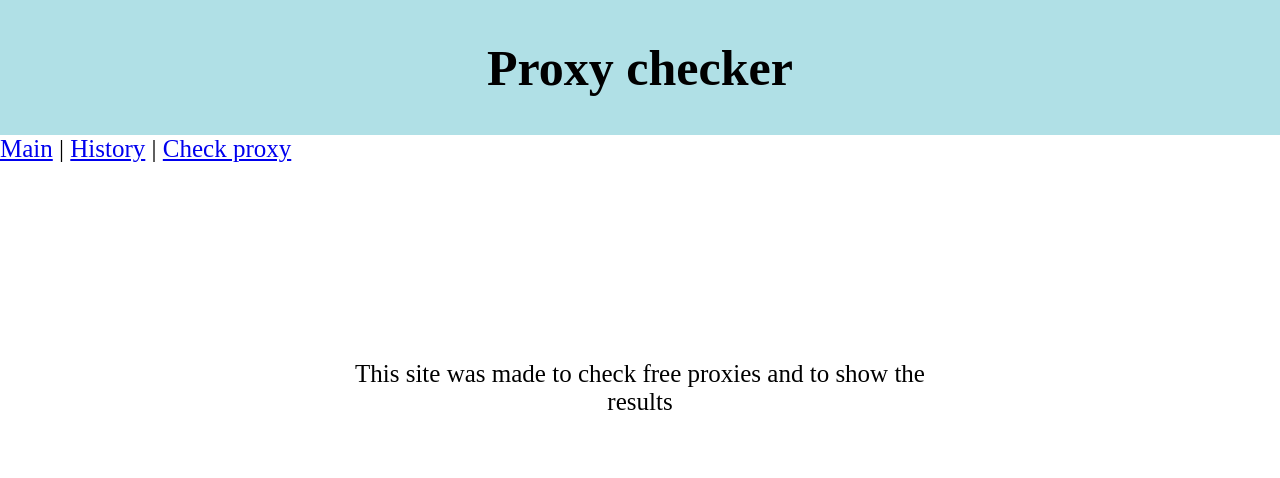
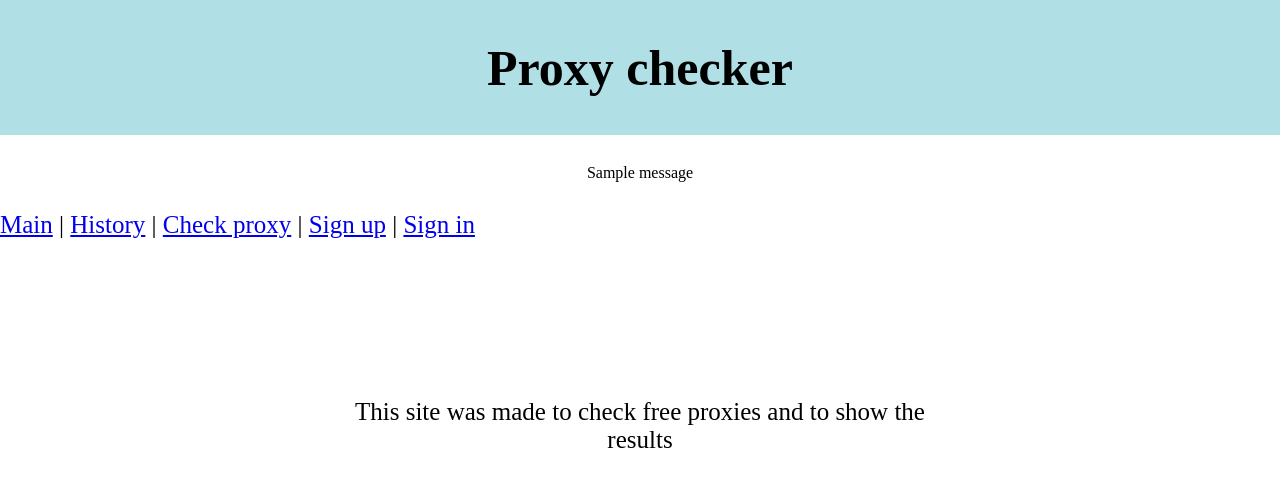
Before and after one commit to Viacheslav500/proxy-checker-web, a Flask app: page / in a window 1280 px wide. Shown: the top 478 px of the page. Run offline with Flask 3, Linux system fonts and the light colour scheme; one stand-in notice (Sample message) is shown.

Commit message:
Added session into app file; added flash messages in base.html; added styles for alerts; added /logout; changed menu

```diff
--- a/src/app.py
+++ b/src/app.py
@@ -1,6 +1,6 @@
 import os
 from dotenv import load_dotenv
-from flask import Flask, request, render_template, redirect, url_for, flash
+from flask import Flask, request, render_template, redirect, url_for, flash, session
 from db import (
         insert_user_table,
         insert_proxy_data,
@@ -80,13 +80,24 @@ def login_user():
         password = request.form.get('login_password', '')
         result = check_hash(name, password)
         if result is True:
+            session.clear()
+            session['name'] = name
+            session['logged_in'] = True
             flash('You are logged in', 'alert-success')
+            return redirect(url_for('showing_main_page'))
         elif result is False:
             flash('Incorrect password', 'alert-danger')
         else:
             flash('User is not found', 'alert-danger')
-        return redirect(url_for('showing_main_page'))
+        return redirect(url_for('login_user'))
     return render_template('login.html')
+
+
+@app.route('/logout')
+def logout():
+    session.clear()
+    return redirect(url_for('showing_main_page'))
+
 
 if __name__ == '__main__':
     app.run(debug=True)
--- a/static/style.css
+++ b/static/style.css
@@ -50,3 +50,28 @@ header {
     text-align: center;
     max-width: 600px;
 }
+
+
+.alert {
+    padding: 12px 16px;
+    margin: 16px auto;
+    max-width: 800px;
+    border: 1px solid transparent;
+    border-radius: 6px;
+    font-size: 16px;
+    text-align: center;
+}
+
+
+.alert-success {
+    background-color: #e6f4ea;
+    color: #1e7e34;
+    border-color: #a9dfbf;
+}
+
+
+.alert-danger {
+    background-color: #fdecea;
+    color: #b02a37;
+    border-color: #f5b7b1;
+}
--- a/templates/base.html
+++ b/templates/base.html
@@ -9,13 +9,31 @@
         <header>
             <h1>Proxy checker</h1>
         </header>
+
+        {% with messages=get_flashed_messages(with_categories=true) %}
+        {% if messages %}
+            {% for category, message in messages %}
+                <div class='alert {{ category }}' role='alert'>
+                    {{ message }}
+                </div>
+            {% endfor %}
+        {% endif %}
+    {% endwith %}
+
         <nav class='Menu'><a href='/'>Main</a> | <a href='/history'>History</a> |
             <a href='/index'>Check proxy</a>
+
+            {% if session.get('logged_in') %}
+            |   <a href='/logout'>Logout</a>
+            {% else %}
+            |   <a href='/registration'>Sign up</a>
+            |   <a href='/login'>Sign in</a>
+            {% endif %}
+
         </nav>
         <main class="content">
         {% block content %}{% endblock %}
     </main>
-
         <footer>
             <p>There will be some kind of text for footer</p>
         </footer>
```
